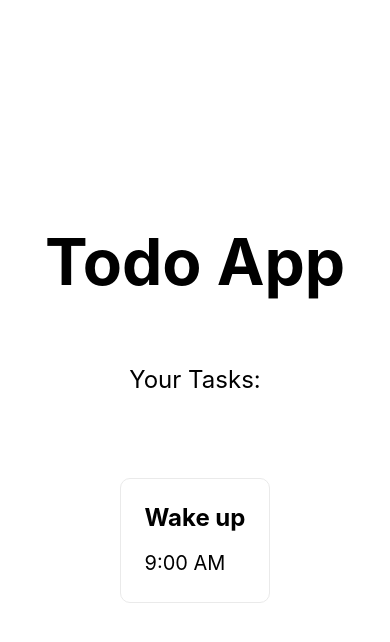
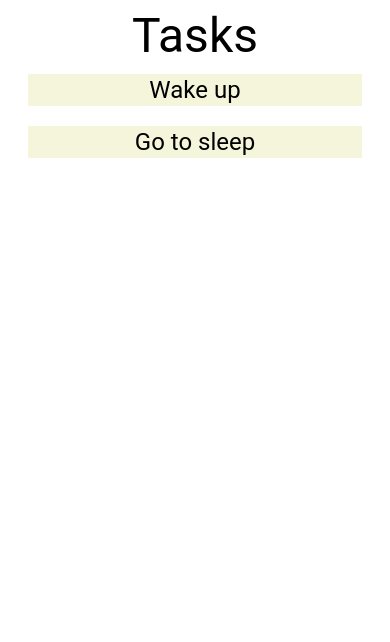
Before and after one commit to furkanhaney/task-manager, a Next.js app: page / in a window 390 px wide. Shown: the top 642 px of the page. Built offline with nearby package versions, Linux system fonts and the light colour scheme.

Commit message:
Migrated to MUI

```diff
--- a/components/Main.tsx
+++ b/components/Main.tsx
@@ -1,17 +1,28 @@
-import styles from "../styles/Home.module.css";
+import { Box, Grid, Typography, Stack } from "@mui/material";
+
+const Card = (props: { name: string }) => (
+  <Box style={{ margin: "10px 20px", background: "beige" }}>
+    <Typography variant="h5" align="center">
+      {props.name}
+    </Typography>
+  </Box>
+);
 
 const Main = () => (
-  <main className={styles.main}>
-    <h1 className={styles.title}>Todo App</h1>
-
-    <p className={styles.description}>Your Tasks:</p>
-
-    <div className={styles.grid}>
-      <a href="https://nextjs.org/docs" className={styles.card}>
-        <h2>Wake up</h2>
-        <p>9:00 AM</p>
-      </a>
-    </div>
+  <main>
+    <Grid container>
+      <Grid xs={12} item>
+        <Typography variant="h3" align="center">
+          Tasks
+        </Typography>
+      </Grid>
+      <Grid xs={12} item>
+        <Stack direction="column">
+          <Card name="Wake up" />
+          <Card name="Go to sleep" />
+        </Stack>
+      </Grid>
+    </Grid>
   </main>
 );
 
--- a/pages/index.tsx
+++ b/pages/index.tsx
@@ -7,7 +7,7 @@ const Home: NextPage = () => {
   return (
     <>
       <Head>
-        <title>Todo App</title>
+        <title>Todos</title>
         <meta name="description" content="A very ambitious todo app." />
         <link rel="icon" href="/favicon.ico" />
       </Head>
--- a/styles/Home.module.css
+++ /dev/null
@@ -1,116 +0,0 @@
-.container {
-  padding: 0 2rem;
-}
-
-.main {
-  min-height: 100vh;
-  padding: 4rem 0;
-  flex: 1;
-  display: flex;
-  flex-direction: column;
-  justify-content: center;
-  align-items: center;
-}
-
-.footer {
-  display: flex;
-  flex: 1;
-  padding: 2rem 0;
-  border-top: 1px solid #eaeaea;
-  justify-content: center;
-  align-items: center;
-}
-
-.footer a {
-  display: flex;
-  justify-content: center;
-  align-items: center;
-  flex-grow: 1;
-}
-
-.title a {
-  color: #0070f3;
-  text-decoration: none;
-}
-
-.title a:hover,
-.title a:focus,
-.title a:active {
-  text-decoration: underline;
-}
-
-.title {
-  margin: 0;
-  line-height: 1.15;
-  font-size: 4rem;
-}
-
-.title,
-.description {
-  text-align: center;
-}
-
-.description {
-  margin: 4rem 0;
-  line-height: 1.5;
-  font-size: 1.5rem;
-}
-
-.code {
-  background: #fafafa;
-  border-radius: 5px;
-  padding: 0.75rem;
-  font-size: 1.1rem;
-  font-family: Menlo, Monaco, Lucida Console, Liberation Mono, DejaVu Sans Mono,
-    Bitstream Vera Sans Mono, Courier New, monospace;
-}
-
-.grid {
-  display: flex;
-  align-items: center;
-  justify-content: center;
-  flex-wrap: wrap;
-  max-width: 800px;
-}
-
-.card {
-  margin: 1rem;
-  padding: 1.5rem;
-  text-align: left;
-  color: inherit;
-  text-decoration: none;
-  border: 1px solid #eaeaea;
-  border-radius: 10px;
-  transition: color 0.15s ease, border-color 0.15s ease;
-  max-width: 300px;
-}
-
-.card:hover,
-.card:focus,
-.card:active {
-  color: #0070f3;
-  border-color: #0070f3;
-}
-
-.card h2 {
-  margin: 0 0 1rem 0;
-  font-size: 1.5rem;
-}
-
-.card p {
-  margin: 0;
-  font-size: 1.25rem;
-  line-height: 1.5;
-}
-
-.logo {
-  height: 1em;
-  margin-left: 0.5rem;
-}
-
-@media (max-width: 600px) {
-  .grid {
-    width: 100%;
-    flex-direction: column;
-  }
-}
--- a/styles/globals.css
+++ /dev/null
@@ -1,16 +0,0 @@
-html,
-body {
-  padding: 0;
-  margin: 0;
-  font-family: -apple-system, BlinkMacSystemFont, Segoe UI, Roboto, Oxygen,
-    Ubuntu, Cantarell, Fira Sans, Droid Sans, Helvetica Neue, sans-serif;
-}
-
-a {
-  color: inherit;
-  text-decoration: none;
-}
-
-* {
-  box-sizing: border-box;
-}
```
Also changed, not shown: pages/_app.tsx (+3 -4 lines).
